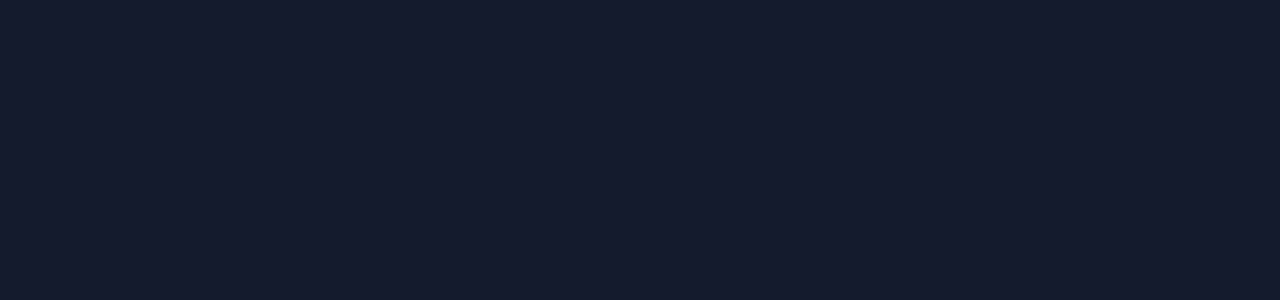
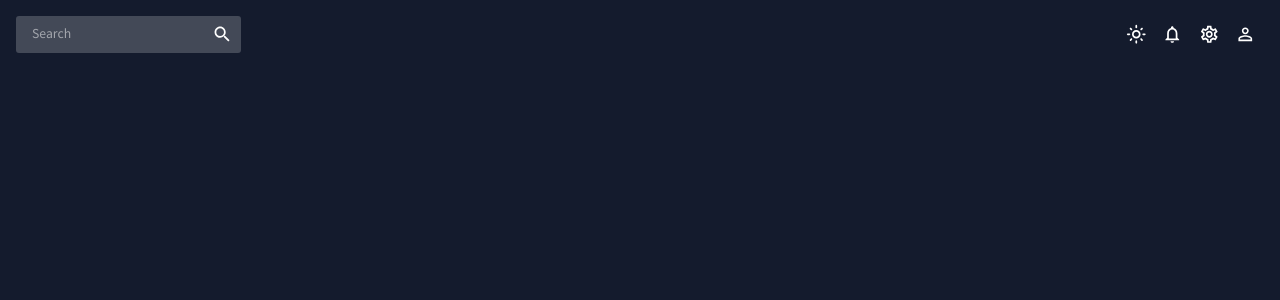
Before and after one commit to daisyle0203/React_Admin, a React (Create React App) app: page / in a window 1280 px wide. Shown: the top 300 px of the page. Built offline with nearby package versions, Linux system fonts and the light colour scheme.

Commit message:
add Topbar component

```diff
--- a/src/App.js
+++ b/src/App.js
@@ -1,5 +1,7 @@
 import { ColorModeContext, useMode } from "./theme"
 import { CssBaseline, ThemeProvider } from "@mui/material"
+import Topbar from "./scenes/global/Topbar"
+
 
 function App() {
   const [theme, colorMode] = useMode()
@@ -9,7 +11,9 @@
       <ThemeProvider theme={theme}>
         <CssBaseline />
         <div className="app">
-          <main className="content"></main>
+          <main className="content">
+            <Topbar />
+          </main>
         </div>
       </ThemeProvider>
     </ColorModeContext.Provider>
--- a/src/scenes/global/Topbar.jsx
+++ b/src/scenes/global/Topbar.jsx
@@ -1,8 +1,53 @@
-
+import { Box, IconButton, useTheme } from "@mui/material"
+import { useContext } from "react"
+import { ColorModeContext, tokens } from "../../theme"
+import InputBase from "@mui/material/InputBase"
+import LightModeOutlinedIcon from "@mui/icons-material/LightModeOutlined"
+import DarkModeOutlinedIcon from "@mui/icons-material/DarkModeOutlined"
+import NotificationOutlinedIcon from "@mui/icons-material/NotificationsOutlined"
+import SettingsOutlinedIcon from "@mui/icons-material/SettingsOutlined"
+import PersonOutlinedIcon from "@mui/icons-material/PersonOutline"
+import SearchIcon from "@mui/icons-material/Search"
 
 const Topbar = () => {
+  const theme = useTheme()
+  const colors = tokens(theme.palette.mode)
+  const colorMode = useContext(ColorModeContext)
+
   return (
-    <div>Topbar</div>
+    <Box display="flex" justifyContent="space-between" p={2}>
+      {/* SEARCH BAR */}
+      <Box
+        display="flex"
+        backgroundColor={colors.primary[400]}
+        borderRadius="3px"
+      >
+        <InputBase sx={{ ml: 2, flex: 1 }} placeholder="Search" />
+        <IconButton type="button" sx={{ p: 1 }}>
+          <SearchIcon />
+        </IconButton>
+      </Box>
+
+      {/* ICONS */}
+      <Box display="flex">
+        <IconButton onClick={colorMode.toggleColorMode}>
+          {theme.palette.mode === " dark" ? (
+            <DarkModeOutlinedIcon />
+          ) : (
+            <LightModeOutlinedIcon />
+          )}
+        </IconButton>
+        <IconButton>
+          <NotificationOutlinedIcon />
+        </IconButton>
+        <IconButton>
+          <SettingsOutlinedIcon />
+        </IconButton>
+        <IconButton>
+          <PersonOutlinedIcon />
+        </IconButton>
+      </Box>
+    </Box>
   )
 }
 
```
